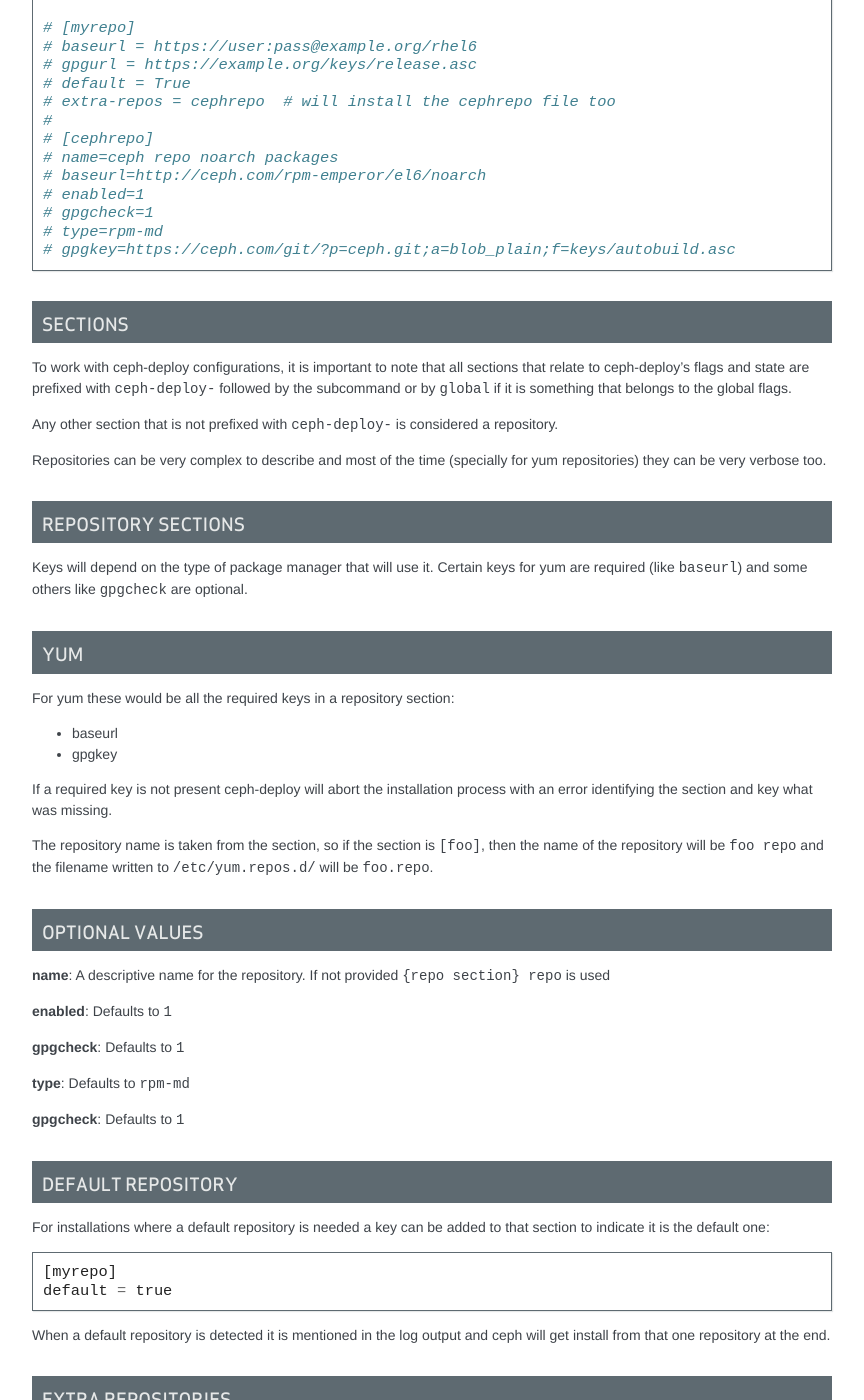
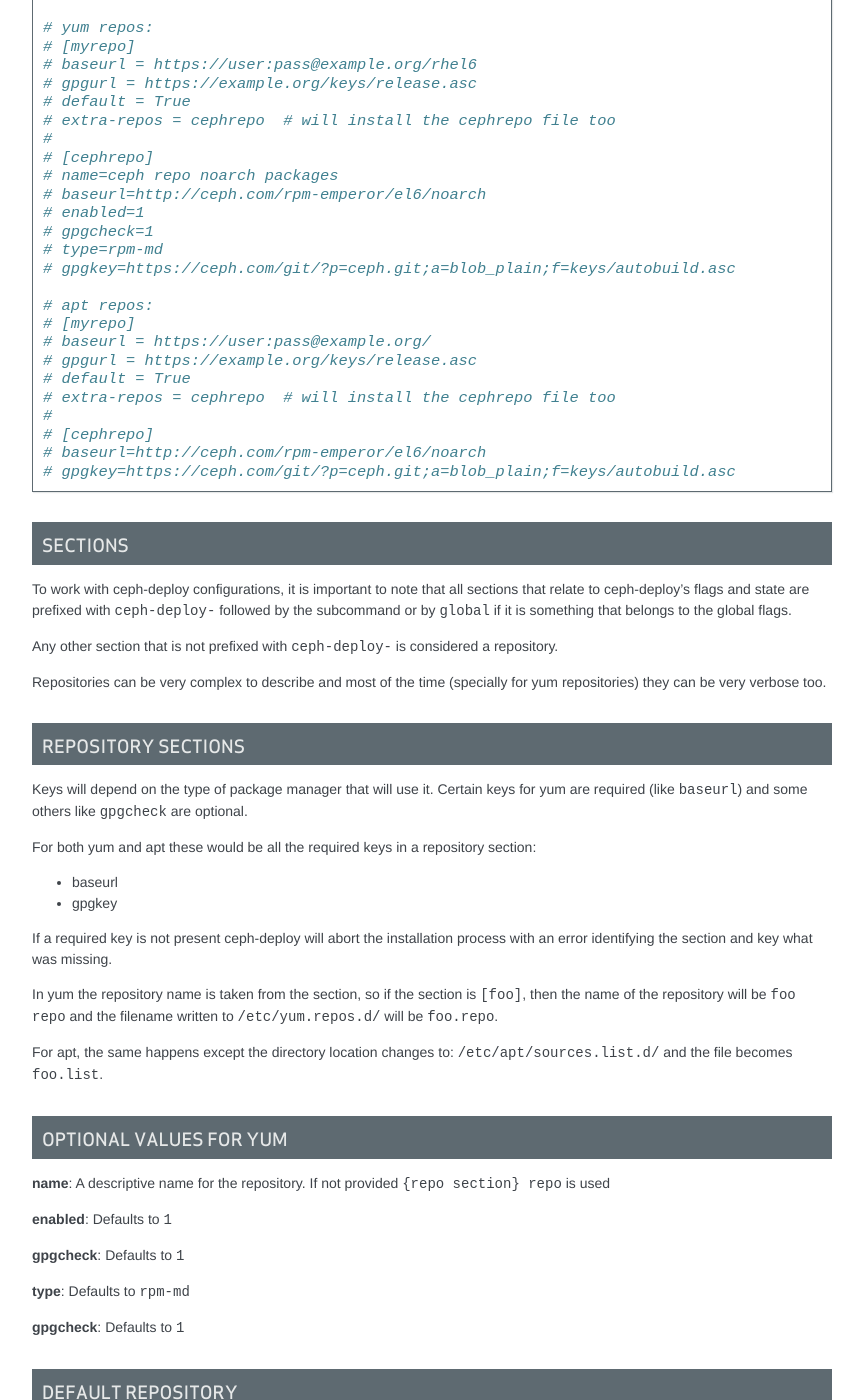
Before and after one commit to ceph/ceph-deploy, a Sphinx documentation site: the page built from docs/source/conf.rst, in a window 1280 px wide and 1400 px high, scrolled down 728 px. Shown: the whole window, without its empty margins (328-1192 px from the left). Built offline with Sphinx 7.4.7, drawn with Linux system fonts in a browser that asks for light colours; some of the changed text lies outside the part shown.

Commit message:
update conf docs to include apt info
Signed-off-by: Alfredo Deza <alfredo.deza@inktank.com>

```diff
--- a/docs/source/conf.rst
+++ b/docs/source/conf.rst
@@ -39,6 +39,7 @@
     # Repositories section
     #
 
+    # yum repos:
     # [myrepo]
     # baseurl = https://user:pass@example.org/rhel6
     # gpgurl = https://example.org/keys/release.asc
@@ -53,6 +54,16 @@
     # type=rpm-md
     # gpgkey=https://ceph.com/git/?p=ceph.git;a=blob_plain;f=keys/autobuild.asc
 
+    # apt repos:
+    # [myrepo]
+    # baseurl = https://user:pass@example.org/
+    # gpgurl = https://example.org/keys/release.asc
+    # default = True
+    # extra-repos = cephrepo  # will install the cephrepo file too
+    #
+    # [cephrepo]
+    # baseurl=http://ceph.com/rpm-emperor/el6/noarch
+    # gpgkey=https://ceph.com/git/?p=ceph.git;a=blob_plain;f=keys/autobuild.asc
 
 .. conf_sections:
 
@@ -75,9 +86,7 @@
 for yum are required (like ``baseurl``) and some others like ``gpgcheck`` are
 optional.
 
-yum
----
-For yum these would be all the required keys in a repository section:
+For both yum and apt these would be all the required keys in a repository section:
 
 * baseurl
 * gpgkey
@@ -85,12 +94,16 @@
 If a required key is not present ceph-deploy will abort the installation
 process with an error identifying the section and key what was missing.
 
-The repository name is taken from the section, so if the section is ``[foo]``,
-then the name of the repository will be ``foo repo`` and the filename written
-to ``/etc/yum.repos.d/`` will be ``foo.repo``.
+In yum the repository name is taken from the section, so if the section is
+``[foo]``, then the name of the repository will be ``foo repo`` and the
+filename written to ``/etc/yum.repos.d/`` will be ``foo.repo``.
 
-Optional values
----------------
+For apt, the same happens except the directory location changes to:
+``/etc/apt/sources.list.d/`` and the file becomes ``foo.list``.
+
+
+Optional values for yum
+-----------------------
 **name**:  A descriptive name for the repository. If not provided ``{repo
 section} repo`` is used
 
```
